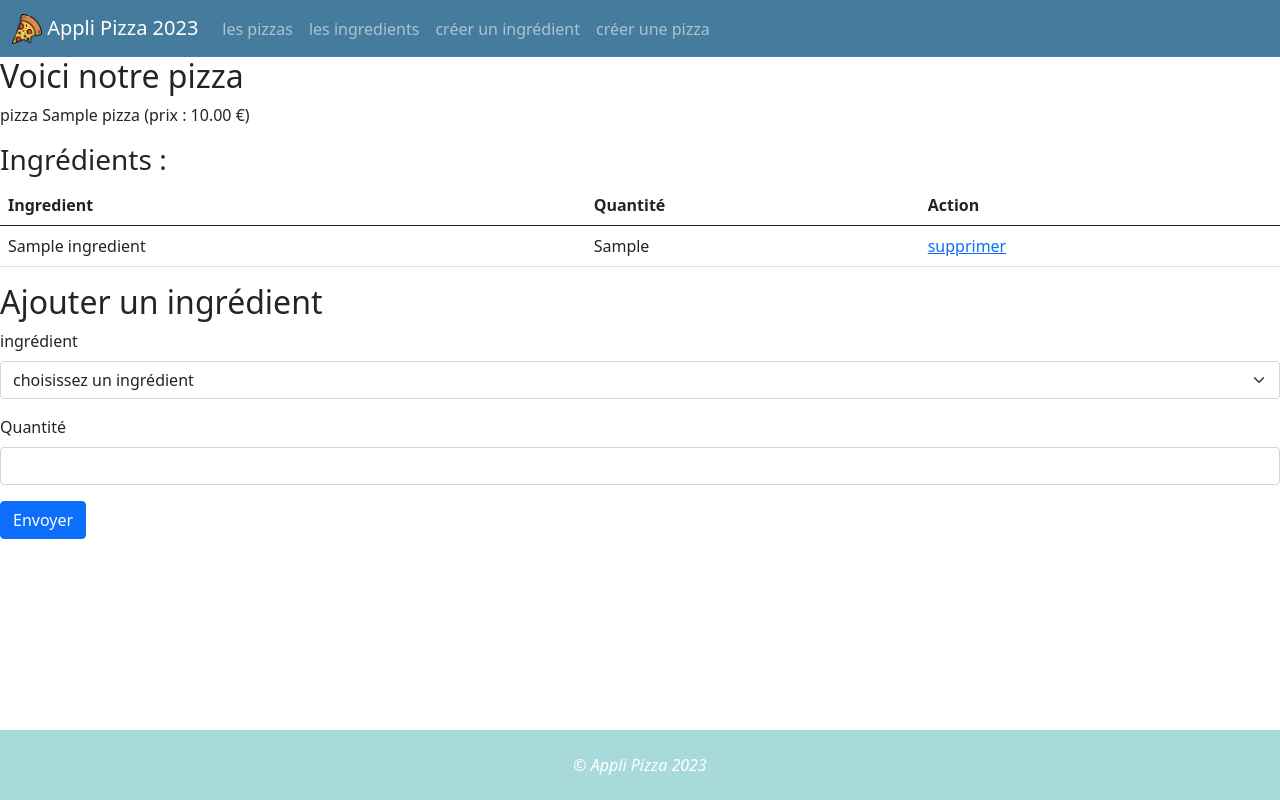
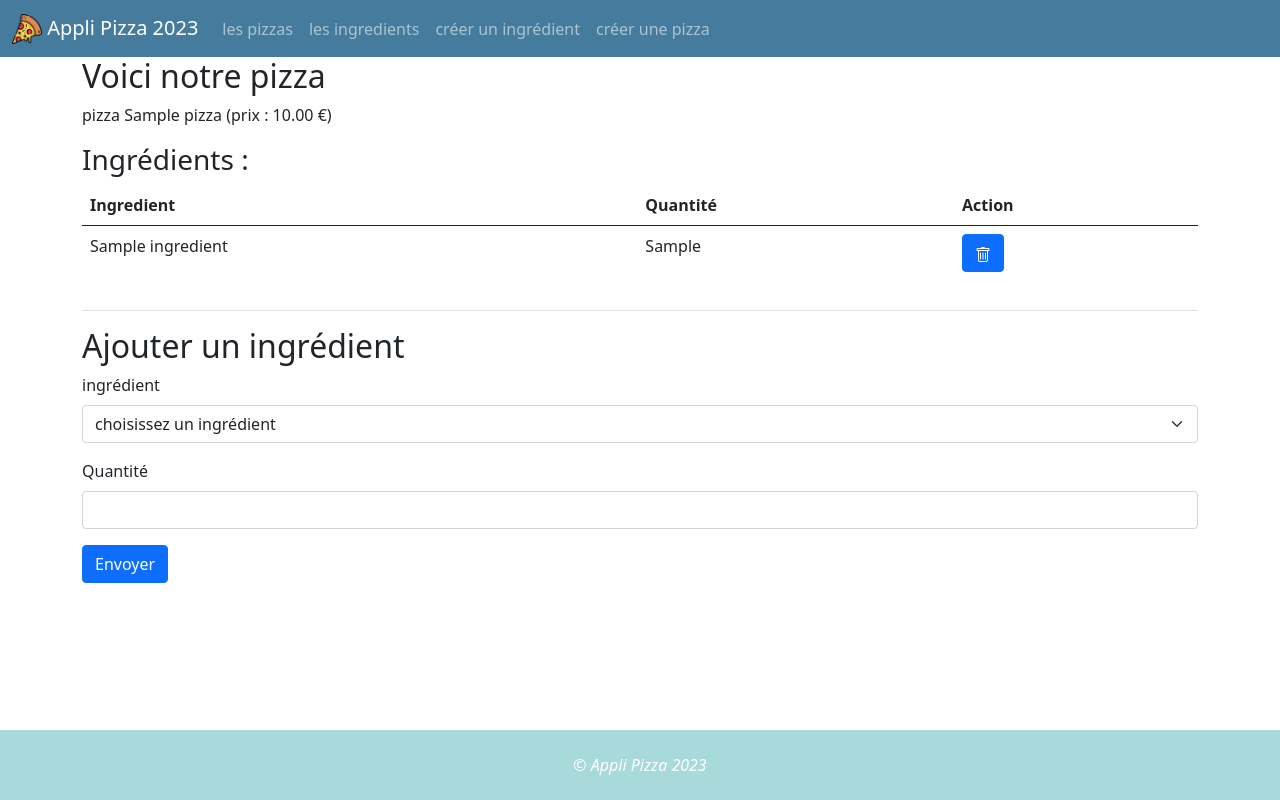
Before and after one commit to DumbWays31/Webpizza, a Django app: page /pizzas/1/ in a window 1280 px wide. Run offline with Django 4.2, Linux system fonts and the light colour scheme; tables that the repository leaves empty hold one stand-in row (values such as "Sample post").

Commit message:
icone poubelle

```diff
--- a/webpizza/applipizza/templates/applipizza/base.html
+++ b/webpizza/applipizza/templates/applipizza/base.html
@@ -17,7 +17,14 @@
         </header>
 
         <main>
-            {% block main %}{% endblock %}
+
+            <div class="container">
+                <div class="row">
+                    <div class="col-md-12">
+                        {% block main %}{% endblock %}
+                    </div>
+                </div>
+            </div>
         </main>
 
         <footer>
--- a/webpizza/applipizza/templates/applipizza/pizza.html
+++ b/webpizza/applipizza/templates/applipizza/pizza.html
@@ -9,6 +9,7 @@ détails d'une pizza
 <p>{{ pizza }}</p>
 
 {% if ingredients_list %}
+
     <h3>Ingrédients :</h3>
     <table class="table">
         <thead>
@@ -24,7 +25,14 @@ détails d'une pizza
                 <tr>
                     <td>{{ ingredient.nom }}</td>
                     <td>{{ ingredient.quantite }}</td>
-                    <td><a href="/pizzas/{{ pizza.idPizza }}/deleteIngredient/{{ ingredient.idComposition }}">supprimer</a></td>
+                    <td>
+                        <a href="/pizzas/{{ pizza.idPizza }}/deleteIngredient/{{ ingredient.idComposition }}" class="btn btn-primary">
+                            <svg xmlns="http://www.w3.org/2000/svg" width="16" height="16" fill="currentColor" class="bi bi-trash" viewBox="0 0 16 16">
+                                <path d="M5.5 5.5A.5.5 0 0 1 6 6v6a.5.5 0 0 1-1 0V6a.5.5 0 0 1 .5-.5Zm2.5 0a.5.5 0 0 1 .5.5v6a.5.5 0 0 1-1 0V6a.5.5 0 0 1 .5-.5Zm3 .5a.5.5 0 0 0-1 0v6a.5.5 0 0 0 1 0V6Z"/>
+                                <path d="M14.5 3a1 1 0 0 1-1 1H13v9a2 2 0 0 1-2 2H5a2 2 0 0 1-2-2V4h-.5a1 1 0 0 1-1-1V2a1 1 0 0 1 1-1H6a1 1 0 0 1 1-1h2a1 1 0 0 1 1 1h3.5a1 1 0 0 1 1 1v1ZM4.118 4 4 4.059V13a1 1 0 0 0 1 1h6a1 1 0 0 0 1-1V4.059L11.882 4H4.118ZM2.5 3h11V2h-11v1Z"/>
+                              </svg>
+                        </a>
+                    </td>
                 </tr>
             {% endfor %}
         </tbody>
```
